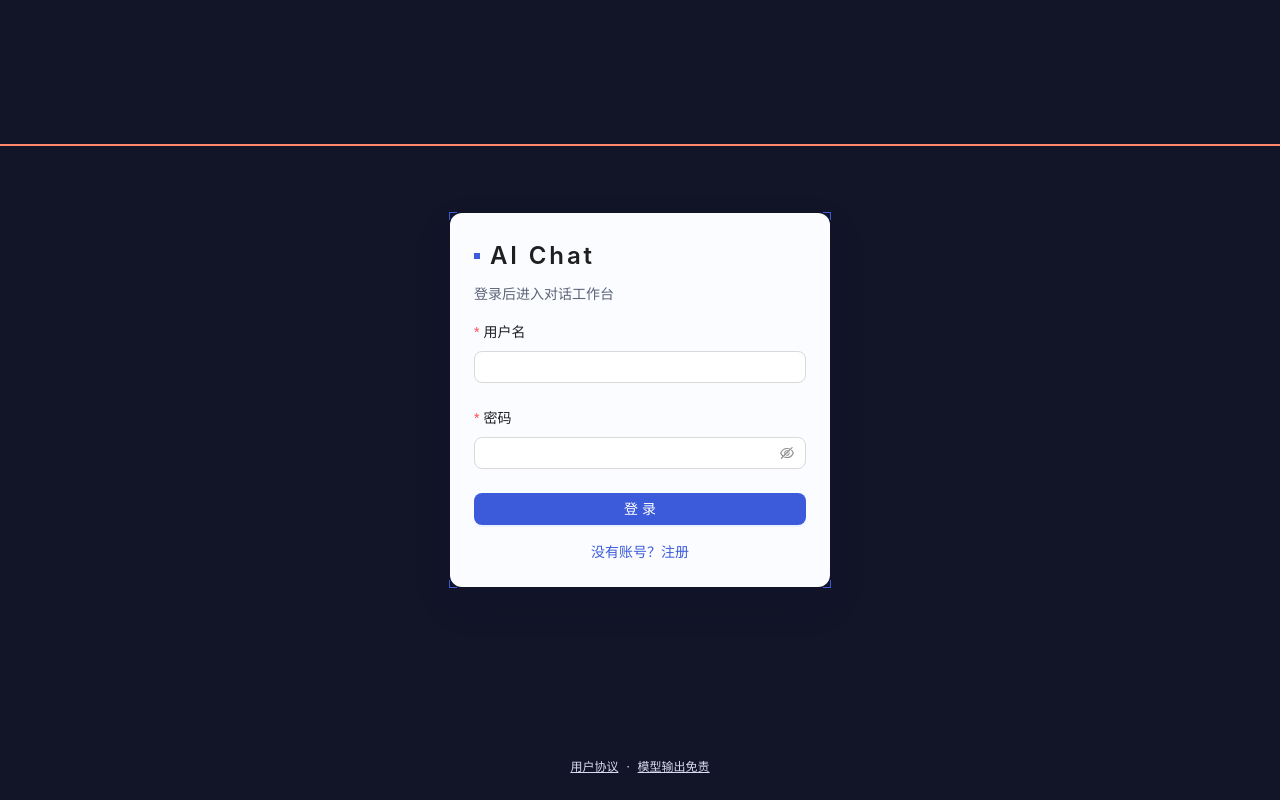
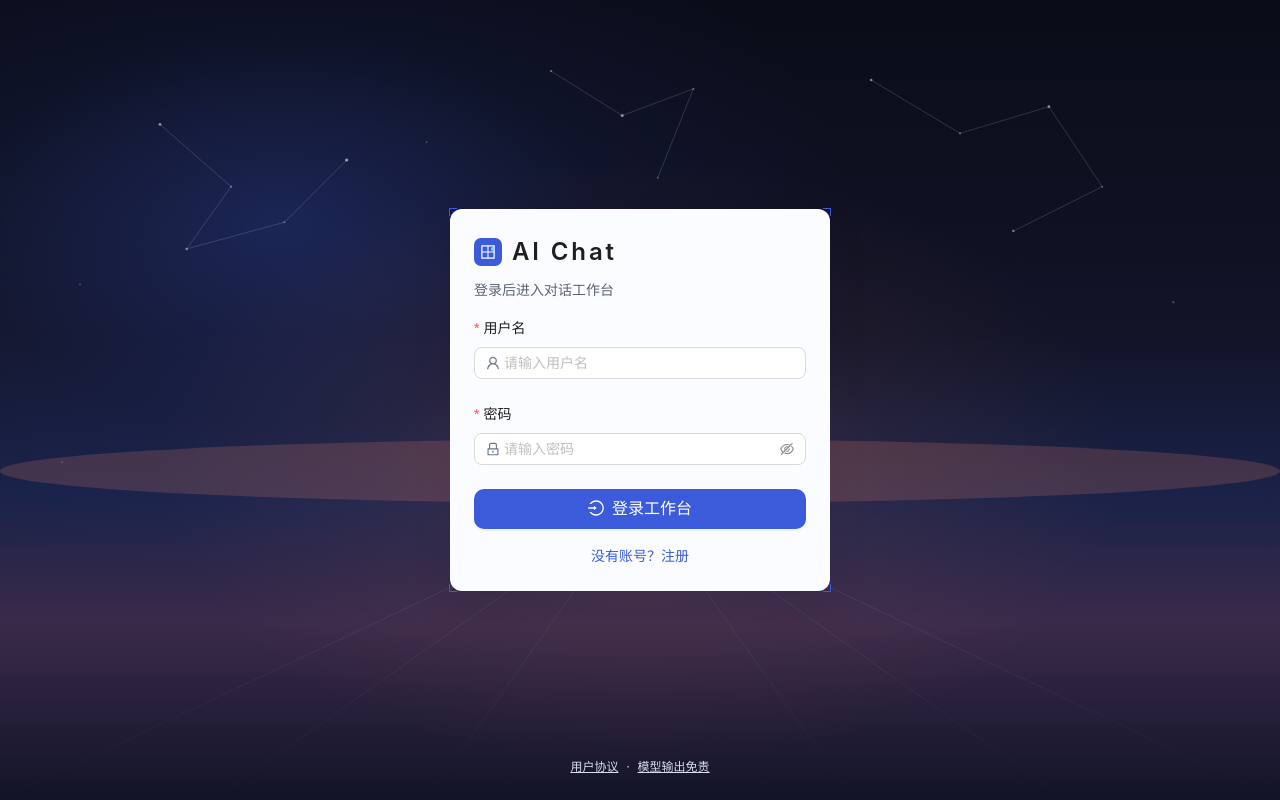
Before and after one commit to liu125398354/ai-chat, a Vue app in the folder apps/web/: page /login in a window 1280 px wide. Built offline with nearby package versions, Linux system fonts and the light colour scheme; what @ai-chat/shared would draw is missing.

Commit message:
feat(web): 用夜空底与品牌窗标替换登录硬线，并为按钮补齐图标

```diff
--- a/apps/web/package.json
+++ b/apps/web/package.json
@@ -13,6 +13,7 @@
   "dependencies": {
     "@ai-chat/shared": "*",
     "ant-design-vue": "^4.2.6",
+    "@ant-design/icons-vue": "^7.0.1",
     "axios": "^1.12.0",
     "dompurify": "^3.2.6",
     "github-markdown-css": "^5.9.0",
--- /dev/null
+++ b/apps/web/src/components/BrandMark.vue
@@ -0,0 +1,35 @@
+<!--
+  @file BrandMark.vue
+  @author liunannan
+  @date 2026-09-14
+  @description 品牌标：夜窗几何 + 一枚信号点，不作吉祥物
+-->
+<script setup>
+defineProps({
+  size: { type: Number, default: 28 },
+});
+</script>
+
+<template>
+  <svg
+    class="brand-mark"
+    :width="size"
+    :height="size"
+    viewBox="0 0 32 32"
+    fill="none"
+    xmlns="http://www.w3.org/2000/svg"
+    aria-hidden="true"
+  >
+    <rect width="32" height="32" rx="8" fill="var(--color-brand)" />
+    <path d="M9 9h14v14H9z" stroke="#fff" stroke-width="1.4" />
+    <path d="M16 9v14M9 16h14" stroke="#fff" stroke-width="1.2" />
+    <circle cx="21.5" cy="12.5" r="2.1" fill="var(--color-signal)" />
+  </svg>
+</template>
+
+<style scoped>
+.brand-mark {
+  display: block;
+  flex-shrink: 0;
+}
+</style>
--- a/apps/web/src/components/ConversationSidebar.vue
+++ b/apps/web/src/components/ConversationSidebar.vue
@@ -7,6 +7,16 @@
 -->
 <script setup>
 import { computed, nextTick, ref, watch } from 'vue';
+import {
+  DeleteOutlined,
+  EditOutlined,
+  LogoutOutlined,
+  MoreOutlined,
+  PlusOutlined,
+  SearchOutlined,
+  UnlockOutlined,
+} from '@ant-design/icons-vue';
+import BrandMark from '@/components/BrandMark.vue';
 import EmptyFrame from '@/components/EmptyFrame.vue';
 
 const ROW_HEIGHT = 44;
@@ -144,9 +154,17 @@ function onMenuClick({ key }, item) {
 <template>
   <div class="side">
     <div class="side-head">
+      <div class="brand">
+        <BrandMark :size="22" />
         <strong>会话</strong>
-      <a-button type="primary" size="small" @click="$emit('new')">新对话</a-button>
       </div>
+      <a-button type="primary" size="small" @click="$emit('new')">
+        <template #icon><PlusOutlined /></template>
+        新对话
+      </a-button>
+    </div>
+    <div class="search-wrap">
+      <SearchOutlined class="search-ico" />
       <input
         v-model="searchDraft"
         class="search"
@@ -156,6 +174,7 @@ function onMenuClick({ key }, item) {
         autocomplete="off"
         @input="onSearchInput"
       />
+    </div>
     <div class="side-body">
       <a-skeleton v-if="loading" active :title="false" :paragraph="{ rows: 6 }" />
       <a-alert v-else-if="error" type="error" :message="error" show-icon />
@@ -203,12 +222,18 @@ function onMenuClick({ key }, item) {
           @openChange="(open) => onOpenChange(open, item.id)"
         >
           <button type="button" class="more-btn" title="更多" @click.stop>
-            ⋯
+            <MoreOutlined />
           </button>
           <template #overlay>
             <a-menu @click="onMenuClick($event, item)">
-              <a-menu-item key="rename">重命名</a-menu-item>
-              <a-menu-item key="delete">删除</a-menu-item>
+              <a-menu-item key="rename">
+                <EditOutlined />
+                重命名
+              </a-menu-item>
+              <a-menu-item key="delete">
+                <DeleteOutlined />
+                删除
+              </a-menu-item>
             </a-menu>
           </template>
         </a-dropdown>
@@ -222,9 +247,15 @@ function onMenuClick({ key }, item) {
         <span class="user-hint">当前账户</span>
       </div>
       <div class="foot-actions">
-        <button type="button" class="foot-link" @click="$emit('change-password')">更换密码</button>
+        <button type="button" class="foot-link" @click="$emit('change-password')">
+          <UnlockOutlined />
+          更换密码
+        </button>
         <span class="foot-dot" aria-hidden="true">·</span>
-        <button type="button" class="foot-link" @click="$emit('logout')">离开</button>
+        <button type="button" class="foot-link" @click="$emit('logout')">
+          <LogoutOutlined />
+          离开
+        </button>
       </div>
     </div>
   </div>
@@ -262,6 +293,21 @@ function onMenuClick({ key }, item) {
   gap: 8px;
   flex-shrink: 0;
 }
+.side-head :deep(.ant-btn) {
+  display: inline-flex;
+  align-items: center;
+}
+.side :deep(.ant-dropdown-menu-title-content) {
+  display: inline-flex;
+  align-items: center;
+  gap: 8px;
+}
+.brand {
+  display: flex;
+  align-items: center;
+  gap: 8px;
+  min-width: 0;
+}
 .side-body {
   position: relative;
   flex: 1;
@@ -285,11 +331,22 @@ function onMenuClick({ key }, item) {
   font-weight: 600;
   letter-spacing: 0.08em;
 }
+.search-wrap {
+  position: relative;
+  margin: 12px 0 0;
+}
+.search-ico {
+  position: absolute;
+  left: 8px;
+  top: 50%;
+  transform: translateY(-50%);
+  color: rgba(215, 220, 240, 0.45);
+  pointer-events: none;
+}
 .search {
   position: relative;
-  margin: 12px 0 0;
   width: 100%;
-  padding: 6px 8px;
+  padding: 6px 8px 6px 28px;
   border: 1px solid var(--color-rail-active);
   border-radius: 6px;
   background: var(--color-rail-inset);
@@ -349,6 +406,9 @@ function onMenuClick({ key }, item) {
   color: rgba(215, 220, 240, 0.35);
 }
 .foot-link {
+  display: inline-flex;
+  align-items: center;
+  gap: 4px;
   border: 0;
   background: transparent;
   color: rgba(215, 220, 240, 0.78);
@@ -421,13 +481,16 @@ function onMenuClick({ key }, item) {
 }
 .more-btn {
   flex-shrink: 0;
+  display: inline-flex;
+  align-items: center;
+  justify-content: center;
   width: 28px;
   height: 28px;
   border: 0;
   border-radius: 4px;
   background: transparent;
   color: var(--color-rail-text);
-  font-size: 18px;
+  font-size: 16px;
   line-height: 1;
   cursor: pointer;
   opacity: 0;
--- /dev/null
+++ b/apps/web/src/components/NightSky.vue
@@ -0,0 +1,98 @@
+<!--
+  @file NightSky.vue
+  @author liunannan
+  @date 2026-09-14
+  @description 登录/合规页夜空底：柔和暮色带 + 星座细线 + 近处网格，无粒子动画
+-->
+<template>
+  <div class="night-sky" aria-hidden="true">
+    <svg class="sky" viewBox="0 0 1440 900" preserveAspectRatio="xMidYMid slice">
+      <defs>
+        <linearGradient id="sky-fill" x1="0" y1="0" x2="0" y2="1">
+          <stop offset="0%" stop-color="#0a0c18" />
+          <stop offset="42%" stop-color="#121428" />
+          <stop offset="62%" stop-color="#1a2248" />
+          <stop offset="78%" stop-color="#3a2a4a" />
+          <stop offset="100%" stop-color="#121428" />
+        </linearGradient>
+        <radialGradient id="bloom-brand" cx="22%" cy="28%" r="45%">
+          <stop offset="0%" stop-color="#3b5bdb" stop-opacity="0.28" />
+          <stop offset="55%" stop-color="#3b5bdb" stop-opacity="0.06" />
+          <stop offset="100%" stop-color="#3b5bdb" stop-opacity="0" />
+        </radialGradient>
+        <radialGradient id="bloom-dusk" cx="50%" cy="58%" r="38%">
+          <stop offset="0%" stop-color="#ff8a6b" stop-opacity="0.22" />
+          <stop offset="50%" stop-color="#ff8a6b" stop-opacity="0.06" />
+          <stop offset="100%" stop-color="#ff8a6b" stop-opacity="0" />
+        </radialGradient>
+        <linearGradient id="grid-fade" x1="0" y1="0" x2="0" y2="1">
+          <stop offset="0%" stop-color="#7ee0ff" stop-opacity="0" />
+          <stop offset="25%" stop-color="#7ee0ff" stop-opacity="0.12" />
+          <stop offset="100%" stop-color="#7ee0ff" stop-opacity="0" />
+        </linearGradient>
+      </defs>
+      <rect width="1440" height="900" fill="url(#sky-fill)" />
+      <rect width="1440" height="900" fill="url(#bloom-brand)" />
+      <rect width="1440" height="900" fill="url(#bloom-dusk)" />
+
+      <g stroke="#d7dcf0" stroke-width="0.7" fill="none" opacity="0.28">
+        <path d="M180 140 L260 210 L210 280 L320 250 L390 180" />
+        <path d="M980 90 L1080 150 L1180 120 L1240 210 L1140 260" />
+        <path d="M620 80 L700 130 L780 100 L740 200" />
+      </g>
+      <g fill="#eef1f8">
+        <circle cx="180" cy="140" r="1.6" opacity="0.55" />
+        <circle cx="260" cy="210" r="1.2" opacity="0.4" />
+        <circle cx="210" cy="280" r="1.4" opacity="0.45" />
+        <circle cx="320" cy="250" r="1.1" opacity="0.35" />
+        <circle cx="390" cy="180" r="1.8" opacity="0.6" />
+        <circle cx="980" cy="90" r="1.5" opacity="0.5" />
+        <circle cx="1080" cy="150" r="1.2" opacity="0.38" />
+        <circle cx="1180" cy="120" r="1.6" opacity="0.52" />
+        <circle cx="1240" cy="210" r="1.1" opacity="0.34" />
+        <circle cx="1140" cy="260" r="1.4" opacity="0.44" />
+        <circle cx="620" cy="80" r="1.3" opacity="0.4" />
+        <circle cx="700" cy="130" r="1.7" opacity="0.55" />
+        <circle cx="780" cy="100" r="1.2" opacity="0.36" />
+        <circle cx="740" cy="200" r="1.1" opacity="0.32" />
+        <circle cx="90" cy="320" r="1" opacity="0.28" />
+        <circle cx="480" cy="160" r="1" opacity="0.25" />
+        <circle cx="860" cy="240" r="1" opacity="0.22" />
+        <circle cx="1320" cy="340" r="1.2" opacity="0.3" />
+        <circle cx="70" cy="520" r="1.1" opacity="0.2" />
+      </g>
+
+      <ellipse cx="720" cy="530" rx="720" ry="36" fill="#ff8a6b" opacity="0.18" />
+
+      <g stroke="url(#grid-fade)" stroke-width="1" fill="none">
+        <path d="M0 620 L1440 620" />
+        <path d="M0 670 L1440 670" opacity="0.85" />
+        <path d="M0 730 L1440 730" opacity="0.7" />
+        <path d="M0 810 L1440 810" opacity="0.5" />
+        <path d="M720 560 L0 900" />
+        <path d="M720 560 L240 900" />
+        <path d="M720 560 L480 900" />
+        <path d="M720 560 L720 900" />
+        <path d="M720 560 L960 900" />
+        <path d="M720 560 L1200 900" />
+        <path d="M720 560 L1440 900" />
+      </g>
+    </svg>
+  </div>
+</template>
+
+<style scoped>
+.night-sky {
+  position: absolute;
+  inset: 0;
+  overflow: hidden;
+  pointer-events: none;
+  background: var(--color-rail);
+}
+.sky {
+  position: absolute;
+  inset: 0;
+  width: 100%;
+  height: 100%;
+}
+</style>
--- a/apps/web/src/views/LegalView.vue
+++ b/apps/web/src/views/LegalView.vue
@@ -2,11 +2,15 @@
   @file LegalView.vue
   @author liunannan
   @date 2026-09-14
+  @updated 2026-09-14
   @description 未登录可访问的用户协议与模型输出免责声明
 -->
 <script setup>
 import { computed } from 'vue';
 import { useRoute } from 'vue-router';
+import { ArrowLeftOutlined } from '@ant-design/icons-vue';
+import BrandMark from '@/components/BrandMark.vue';
+import NightSky from '@/components/NightSky.vue';
 
 const route = useRoute();
 
@@ -34,22 +38,28 @@ const page = computed(() => pages[route.params.slug] || null);
 
 <template>
   <div class="legal-page">
-    <div class="horizon" aria-hidden="true" />
+    <NightSky />
     <article v-if="page" class="card">
       <h1>
-        <span class="mark" aria-hidden="true" />
+        <BrandMark :size="24" />
         {{ page.title }}
       </h1>
       <p v-for="(text, index) in page.paragraphs" :key="index">{{ text }}</p>
-      <router-link class="back" :to="{ name: 'login' }">返回登录</router-link>
+      <router-link class="back" :to="{ name: 'login' }">
+        <ArrowLeftOutlined />
+        返回登录
+      </router-link>
     </article>
     <article v-else class="card">
       <h1>
-        <span class="mark" aria-hidden="true" />
+        <BrandMark :size="24" />
         未找到该文档
       </h1>
       <p>请从登录页打开用户协议或模型输出免责声明。</p>
-      <router-link class="back" :to="{ name: 'login' }">返回登录</router-link>
+      <router-link class="back" :to="{ name: 'login' }">
+        <ArrowLeftOutlined />
+        返回登录
+      </router-link>
     </article>
   </div>
 </template>
@@ -61,16 +71,7 @@ const page = computed(() => pages[route.params.slug] || null);
   display: grid;
   place-items: center;
   padding: 32px 16px;
-  background: var(--color-rail);
-}
-.horizon {
-  position: absolute;
-  top: 18%;
-  left: 0;
-  right: 0;
-  height: 2px;
-  background: var(--color-horizon);
-  pointer-events: none;
+  overflow: auto;
 }
 .card {
   position: relative;
@@ -91,19 +92,15 @@ h1 {
   font-weight: 600;
   letter-spacing: 0.08em;
 }
-.mark {
-  width: 6px;
-  height: 6px;
-  flex-shrink: 0;
-  background: var(--color-brand);
-}
 p {
   margin: 0 0 12px;
   color: var(--color-ink-secondary);
   line-height: 1.7;
 }
 .back {
-  display: inline-block;
+  display: inline-flex;
+  align-items: center;
+  gap: 6px;
   margin-top: 8px;
   color: var(--color-brand);
 }
--- a/apps/web/src/views/LoginView.vue
+++ b/apps/web/src/views/LoginView.vue
@@ -3,11 +3,14 @@
   @author liunannan
   @date 2026-09-13
   @updated 2026-09-14
-  @description 登录/注册页：同一套 RSA 加密提交；页脚链向合规静态页
+  @description 登录/注册页：同一套 RSA 加密提交；夜空底与品牌标
 -->
 <script setup>
 import { computed, reactive, ref, watch } from 'vue';
 import { useRoute, useRouter } from 'vue-router';
+import { LockOutlined, LoginOutlined, UserAddOutlined, UserOutlined } from '@ant-design/icons-vue';
+import BrandMark from '@/components/BrandMark.vue';
+import NightSky from '@/components/NightSky.vue';
 import { useAuthStore } from '@/stores/auth';
 
 const form = reactive({
@@ -77,7 +80,7 @@ function toggleMode() {
 
 <template>
   <div class="login-page">
-    <div class="horizon" aria-hidden="true" />
+    <NightSky />
     <div class="card-frame">
       <span class="corner tl" />
       <span class="corner tr" />
@@ -85,7 +88,7 @@ function toggleMode() {
       <span class="corner br" />
       <a-card class="card" :bordered="false">
         <h1>
-          <span class="mark" aria-hidden="true" />
+          <BrandMark :size="28" />
           AI Chat
         </h1>
         <p class="sub">{{ isRegister ? '注册后进入对话工作台' : '登录后进入对话工作台' }}</p>
@@ -95,25 +98,44 @@ function toggleMode() {
               v-model:value="form.username"
               autocomplete="username"
               :maxlength="64"
-            />
+              placeholder="请输入用户名"
+            >
+              <template #prefix>
+                <UserOutlined class="affix" />
+              </template>
+            </a-input>
           </a-form-item>
           <a-form-item label="密码" name="password">
             <a-input-password
               v-model:value="form.password"
               :autocomplete="isRegister ? 'new-password' : 'current-password'"
               :maxlength="128"
-            />
+              placeholder="请输入密码"
+            >
+              <template #prefix>
+                <LockOutlined class="affix" />
+              </template>
+            </a-input-password>
           </a-form-item>
           <a-form-item v-if="isRegister" label="确认密码" name="confirmPassword">
             <a-input-password
               v-model:value="form.confirmPassword"
               autocomplete="new-password"
               :maxlength="128"
-            />
+              placeholder="再次输入密码"
+            >
+              <template #prefix>
+                <LockOutlined class="affix" />
+              </template>
+            </a-input-password>
           </a-form-item>
           <a-alert v-if="error" type="error" :message="error" show-icon class="err" />
-          <a-button type="primary" html-type="submit" block :loading="submitting">
-            {{ isRegister ? '注册并进入' : '登录' }}
+          <a-button type="primary" html-type="submit" block size="large" :loading="submitting">
+            <template #icon>
+              <UserAddOutlined v-if="isRegister" />
+              <LoginOutlined v-else />
+            </template>
+            {{ isRegister ? '注册并进入' : '登录工作台' }}
           </a-button>
         </a-form>
         <p class="switch">
@@ -137,16 +159,7 @@ function toggleMode() {
   min-height: 100%;
   display: grid;
   place-items: center;
-  background: var(--color-rail);
-}
-.horizon {
-  position: absolute;
-  top: 18%;
-  left: 0;
-  right: 0;
-  height: 2px;
-  background: var(--color-horizon);
-  pointer-events: none;
+  overflow: hidden;
 }
 .card-frame {
   position: relative;
@@ -198,11 +211,8 @@ h1 {
   font-weight: 600;
   letter-spacing: 0.12em;
 }
-.mark {
-  width: 6px;
-  height: 6px;
-  flex-shrink: 0;
-  background: var(--color-brand);
+.affix {
+  color: var(--color-ink-muted);
 }
 .sub {
   margin: 8px 0 16px;
```
Also changed, not shown: apps/web/src/views/ChatView.vue (+43 -7 lines), 1 other file (tests, documents, lock files or other folders). Lines whose indentation alone changed are shown as unchanged.
